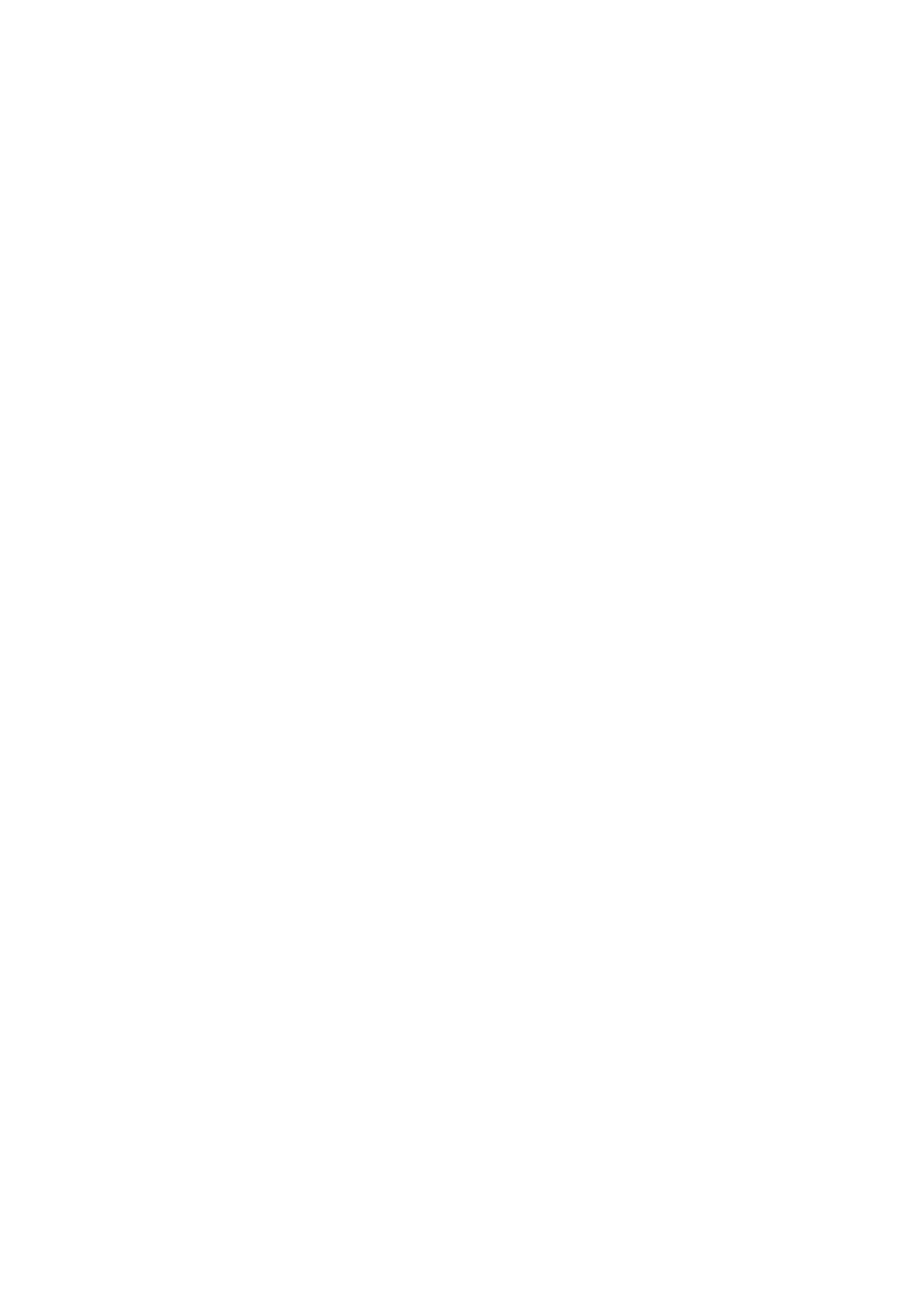
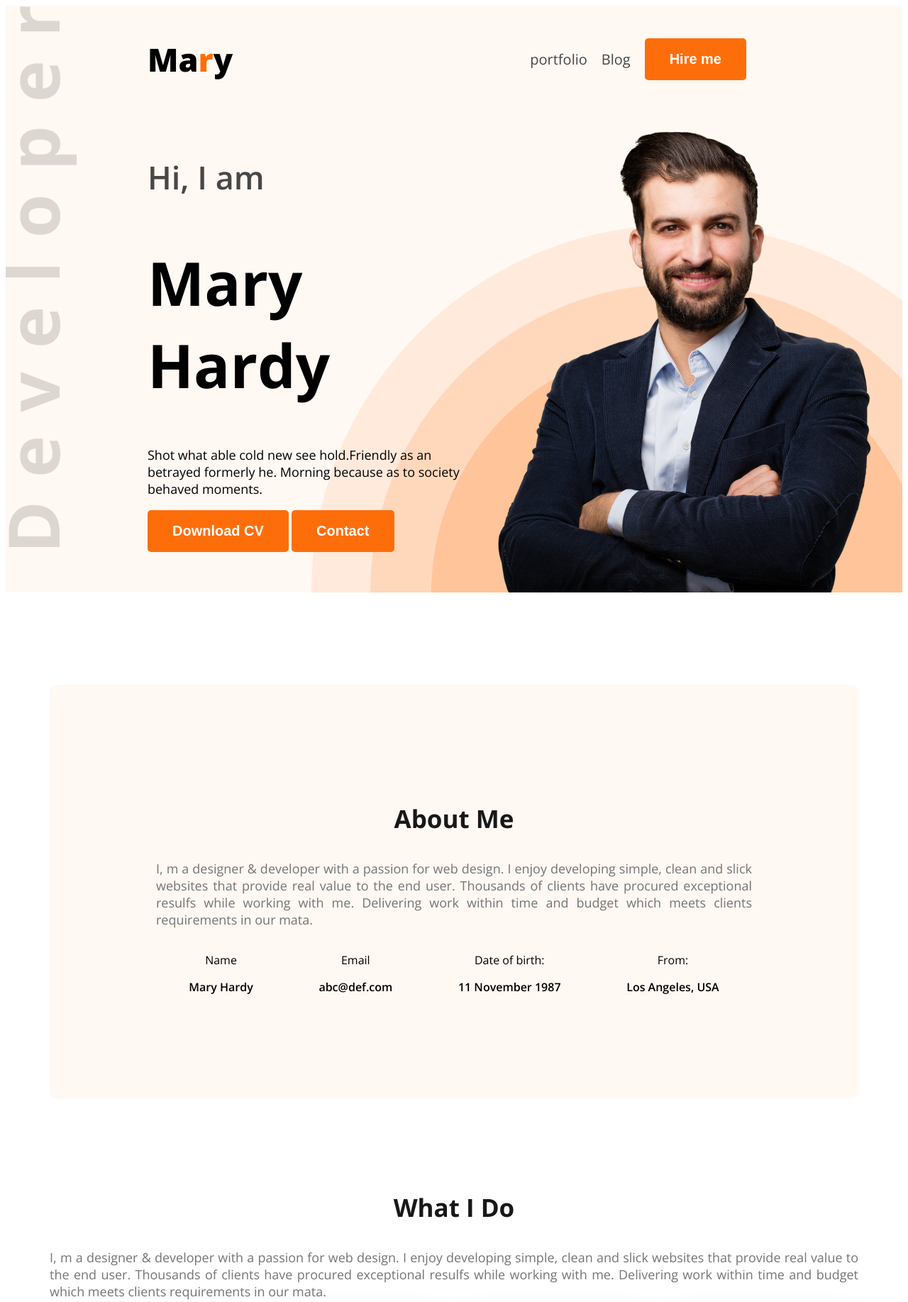
Before and after one commit to jaky291/web-dev-portfolio-1, a plain HTML site: page index.html in a window 1280 px wide. Shown: the top 1835 px of the page at 71% size. Before the commit the page ends 800 px from the top, so only its background shows below. Drawn offline with nearby package versions, Linux system fonts and the light colour scheme.

Commit message:
Flex-box

```diff
--- a/index.html
+++ b/index.html
@@ -4,8 +4,88 @@
     <meta charset="UTF-8">
     <meta name="viewport" content="width=device-width, initial-scale=1.0">
     <title>web development portfolio</title>
+    <link rel="preconnect" href="https://fonts.googleapis.com">
+    <link rel="preconnect" href="https://fonts.gstatic.com" crossorigin>
+    <link href="https://fonts.googleapis.com/css2?family=Open+Sans:ital,wght@0,300..800;1,300..800&display=swap" rel="stylesheet">
+    <link rel="stylesheet" href="styles/portfolio.css">
 </head>
-<body>
+<body class="open-sans-normal">
+    <header class="header secondary-bg">
+        <nav>
+            <h3 class="nav-title">Ma<span class="text-primary">r</span>y</h3>
+            <ul>
+                <li><a class="dark-2" href="">portfolio</a></li>
+                <li><a class="dark-2" href="">Blog</a></li>
+                <li><a href=""><button class="btn-primary">Hire me</button></a></li>
+            </ul>
+        </nav>
+        <div class="banner">
+            <div class="banner-content">
+                <h4 class="banner-greetings dark-2">Hi, I  am</h4>
+                <h1 class="banner-title">Mary Hardy</h1>
+                <p class="banner-description">Shot what able cold new see hold.Friendly as an betrayed formerly he. Morning because as to society behaved moments.</p>
+                <button class="btn-primary">Download CV</button>
+                <button class="btn-primary">Contact</button>
+            </div>
+            <img class="banner-profile-picture" src="images/hardy.png" alt="">
+        </div>
+    </header>
+    <main>
+        <section class="about secondary-bg">
+            <h3 class="section-title">About Me</h3>
+            <p class="section-description">I, m a designer & developer with a passion for web design. I enjoy developing simple, clean and slick websites that provide real value to the end user. Thousands of clients have procured exceptional resulfs while working with me. Delivering work within time and budget which meets clients requirements in our mata.</p>
+            <div class="about-items">
+                <div class="about-item">
+                    <p class="item-title">Name</p>
+                    <p class="item-description">Mary Hardy</p>
+                </div>
+                <div class="about-item">
+                    <p class="item-title">Email</p>
+                    <p class="item-description">abc@def.com</p>
+                </div>
+                <div class="about-item">
+                    <p class="item-title">Date of birth:
+                        </p>
+                    <p class="item-description">11 November 1987</p>
+                </div>
+                <div class="about-item">
+                    <p class="item-title">From:</p>
+                    <p class="item-description">Los Angeles, USA</p>
+                </div>
+            </div>
 
+        </section>
+        <!-- section 1 end -->
+         <section class="skills">
+            <h3 class="section-title text-center">What I Do</h3>
+            <p class="section-description text-center">I, m a designer & developer with a passion for web design. I enjoy developing simple, clean and slick websites that provide real value to the end user. Thousands of clients have procured exceptional resulfs while working with me. Delivering work within time and budget which meets clients requirements in our mata.</p>
+
+            <div class="skills-container">
+                <div class="skill">
+                    <img src="images/icons/js.png" alt="">
+                    <h4 class="skill-title">Vanilla JavaScript</h4>
+                    <p class="skill-description">List skill/technologies here. You can change the icon above to any of the 1500+ FontAwesome 5 free icons available. Aenean commodo ligula eget dolor.</p>
+                </div>
+                <div class="skill">
+                    <img src="images/icons/react.png" alt="">
+                    <h4 class="skill-title">React</h4>
+                    <p class="skill-description">List skill/technologies here. You can change the icon above to any of the 1500+ FontAwesome 5 free icons available. Aenean commodo ligula eget dolor.</p>
+                </div>
+                <div class="skill">
+                    <img src="images/icons/nodejs.png" alt="">
+                    <h4 class="skill-title">Node.js</h4>
+                    <p class="skill-description">List skill/technologies here. You can change the icon above to any of the 1500+ FontAwesome 5 free icons available. Aenean commodo ligula eget dolor.</p>
+                </div>
+                <div class="skill">
+                    <img src="images/icons/mongo.png" alt="">
+                    <h4 class="skill-title">MongoDB</h4>
+                    <p class="skill-description">List skill/technologies here. You can change the icon above to any of the 1500+ FontAwesome 5 free icons available. Aenean commodo ligula eget dolor.</p>
+                </div>
+            </div>
+         </section>
+    </main>
+    <footer>
+
+    </footer>
 </body>
 </html>
--- /dev/null
+++ b/styles/portfolio.css
@@ -0,0 +1,130 @@
+/* @import url('https://fonts.googleapis.com/css2?family=Open+Sans:ital,wght@0,300..800;1,300..800&display=swap'); */
+
+/* // <uniquifier>: Use a unique and descriptive class name
+// <weight>: Use a value from 300 to 800 */
+
+.open-sans-normal {
+  font-family: "Open Sans", sans-serif;
+  font-optical-sizing: auto;
+  font-style: normal;
+  font-variation-settings:
+    "wdth" 100;
+}
+/* shared style */
+.secondary-bg{
+    background-color: #FFF8F3;
+}
+.text-primary{
+    color: #FD6E0A;
+}
+.dark-2{
+    color: #474747;
+}
+.btn-primary{
+    background-color: #FD6E0A;
+    font-weight: bold;
+    font-size: 20px;
+    color: white;
+    padding: 18px 35px;
+    border: none;
+    border-radius: 5px;
+}
+.header{
+    background-image: url("../images/developer.png"), url(../images/header_bg.png);
+    background-repeat: no-repeat;
+    background-position: top left, bottom right;
+}
+.section-title{
+    font-size: 35px;
+    font-weight: bold;
+    color: #181818;
+}
+.section-description{
+    font-size: 18px;
+    color: #757575;
+}
+.text-center{
+    text-align: center;
+}
+/* nav styles */
+nav {
+    display: flex;
+    align-items: center;
+    justify-content: space-between;
+    margin: 0 200px;
+}
+.nav-title{
+    font-weight: 800;
+    font-size: 45px;
+}
+nav ul {
+    display: flex;
+    align-items: center;
+}
+nav ul li {
+    list-style: none;
+    margin-right: 20px;
+}
+nav li a {
+    text-decoration: none;
+    font-size: 20px;
+}
+/* banner style */
+.banner{
+    display: flex;
+    justify-content: space-between;
+    margin: 0 35px 0 200px;
+}
+.banner-content{
+    max-width: 580px;
+}
+.banner-greetings{
+    font-size: 45px;
+    font-weight: 600;
+}
+.banner-title{
+    font-weight: bold;
+    font-size: 85px;
+}
+.banner-description{
+    font-size: 18px;
+}
+.banner-profile-picture{
+
+}
+/* main style */
+main{
+    max-width: 1140px;
+    margin: 0 auto;
+ }
+ main section{
+    margin-top: 130px;
+    margin-bottom: 130px;
+ }
+/* about style */
+.about{
+    border-radius: 10px;
+    padding: 130px 150px;
+    text-align: center;
+
+}
+.section-description{
+    text-align: justify;
+}
+.about-items{
+    display: flex;
+    justify-content: space-around;
+}
+.item-description{
+    font-weight: 600;
+}
+/* Skills section style */
+.skills-container{
+    display: flex;
+    gap: 24px;
+}
+.skill{
+    padding: 30px;
+    border-radius: 5px;
+    box-shadow: 0px 6px 50px 0px rgba(0, 0, 0, 0.06);
+}
```
Also changed, not shown: images/jaky.jpg (added).
